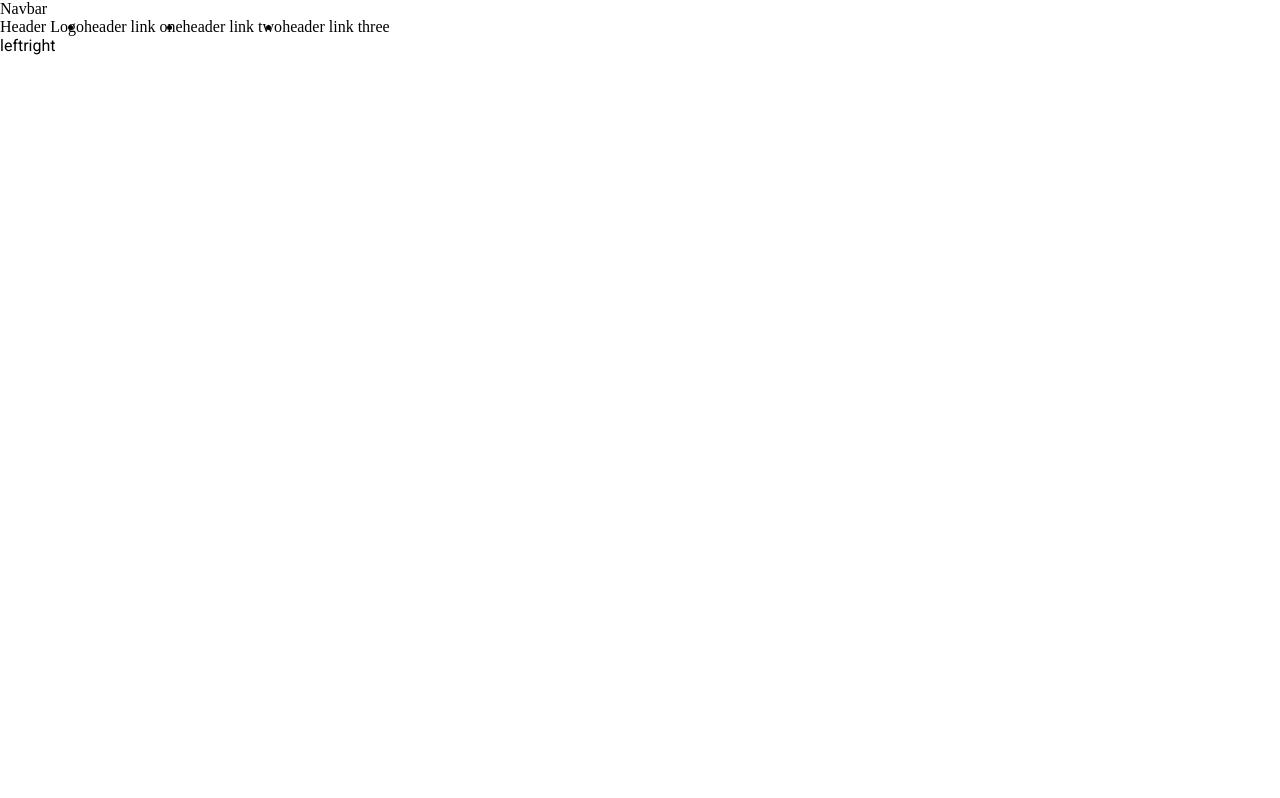
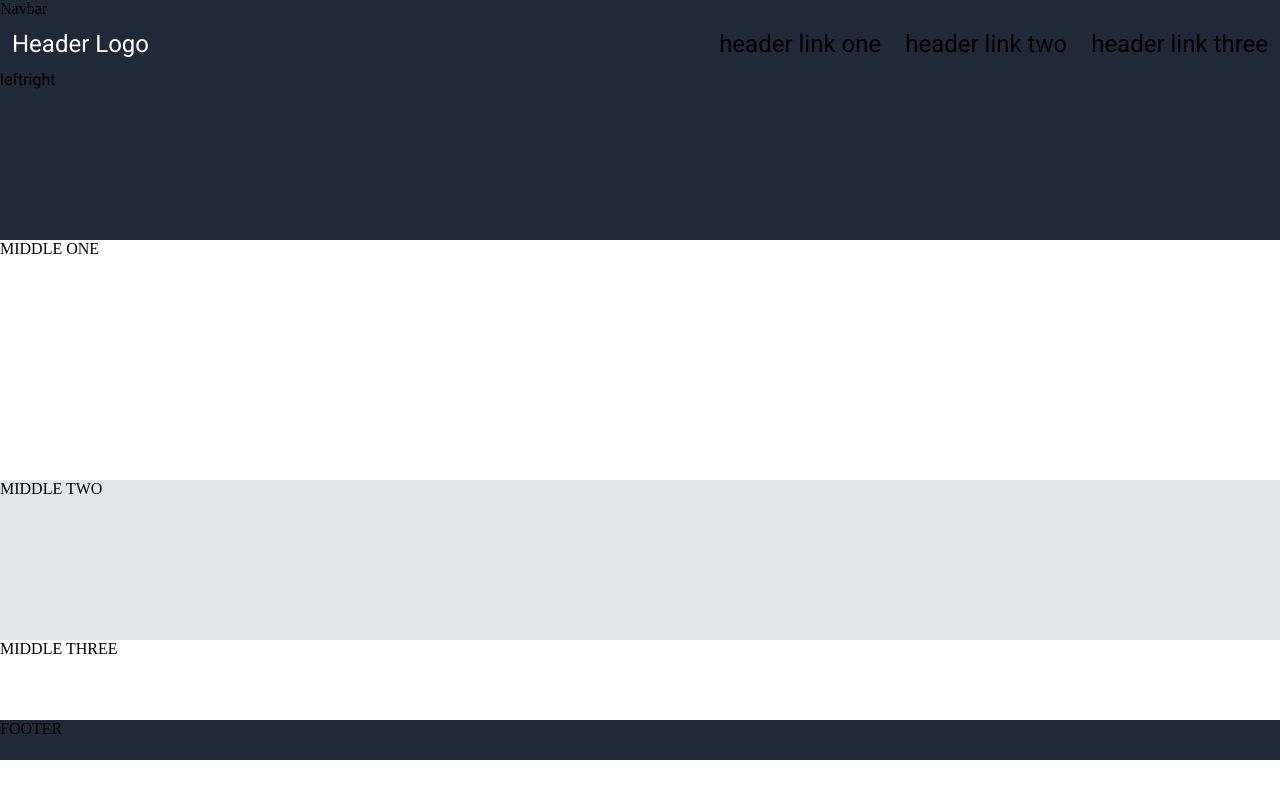
Before and after one commit to e-mejia/LandingPage, a plain HTML site: page index.html in a window 1280 px wide. Drawn offline with Linux system fonts and the light colour scheme.

Commit message:
add background color

```diff
--- a/index.html
+++ b/index.html
@@ -21,8 +21,14 @@
         <div class="left">left</div>
         <div class="right">right</div>
       </section>
+    </header>
+
+      <section class="middle-one">MIDDLE ONE</section>
+      <section class="middle-two">MIDDLE TWO</section>
+      <section class="middle-three">MIDDLE THREE</section>
+
+      <footer class="footer">FOOTER</footer>
 
 
-    </header>
   </body>
 </html>
--- a/styles.css
+++ b/styles.css
@@ -6,6 +6,26 @@
   box-sizing: border-box;
 }
 
+header {
+  height: 30vh;
+  background-color: #1f2937;
+}
+.middle-one {
+  height: 30vh;
+  background-color: #ffffff;
+}
+.middle-two {
+  height: 20vh;
+  background-color: #e5e7eb;
+}
+.middle-three {
+  height: 10vh;
+}
+
+.footer {
+  height: 5vh;
+  background-color: #1f2937;
+}
 .header-section {
   display: flex;
   font-family: Roboto, sans-serif;
@@ -13,4 +33,14 @@
 
 ul {
   display: flex;
+  font-family: Roboto;
+  font-size: 24px;
 }
+.logo {
+  margin-right: auto;
+  color: white;
+}
+ul li {
+  padding: 12px;
+  list-style-type: none;
+}
```
